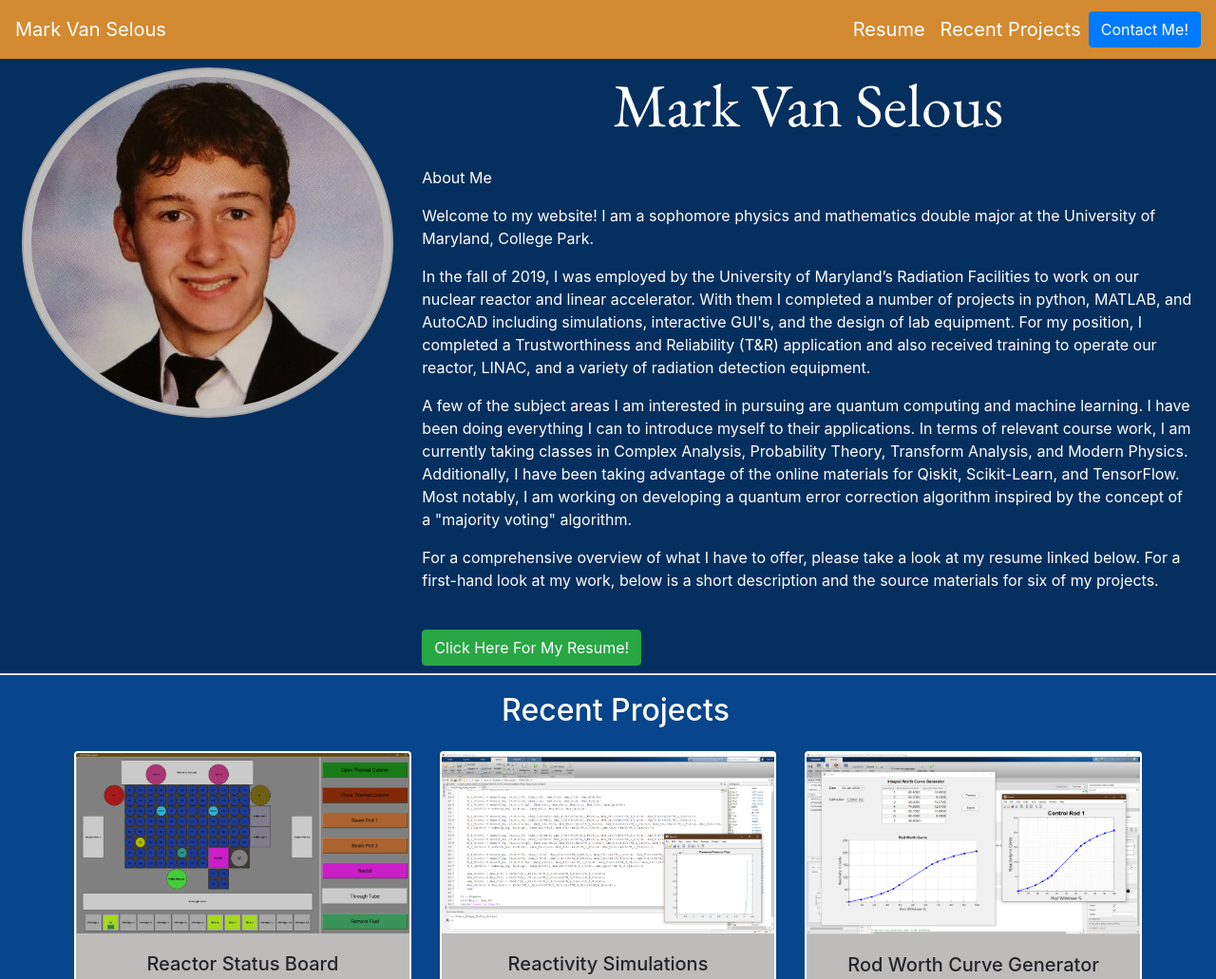
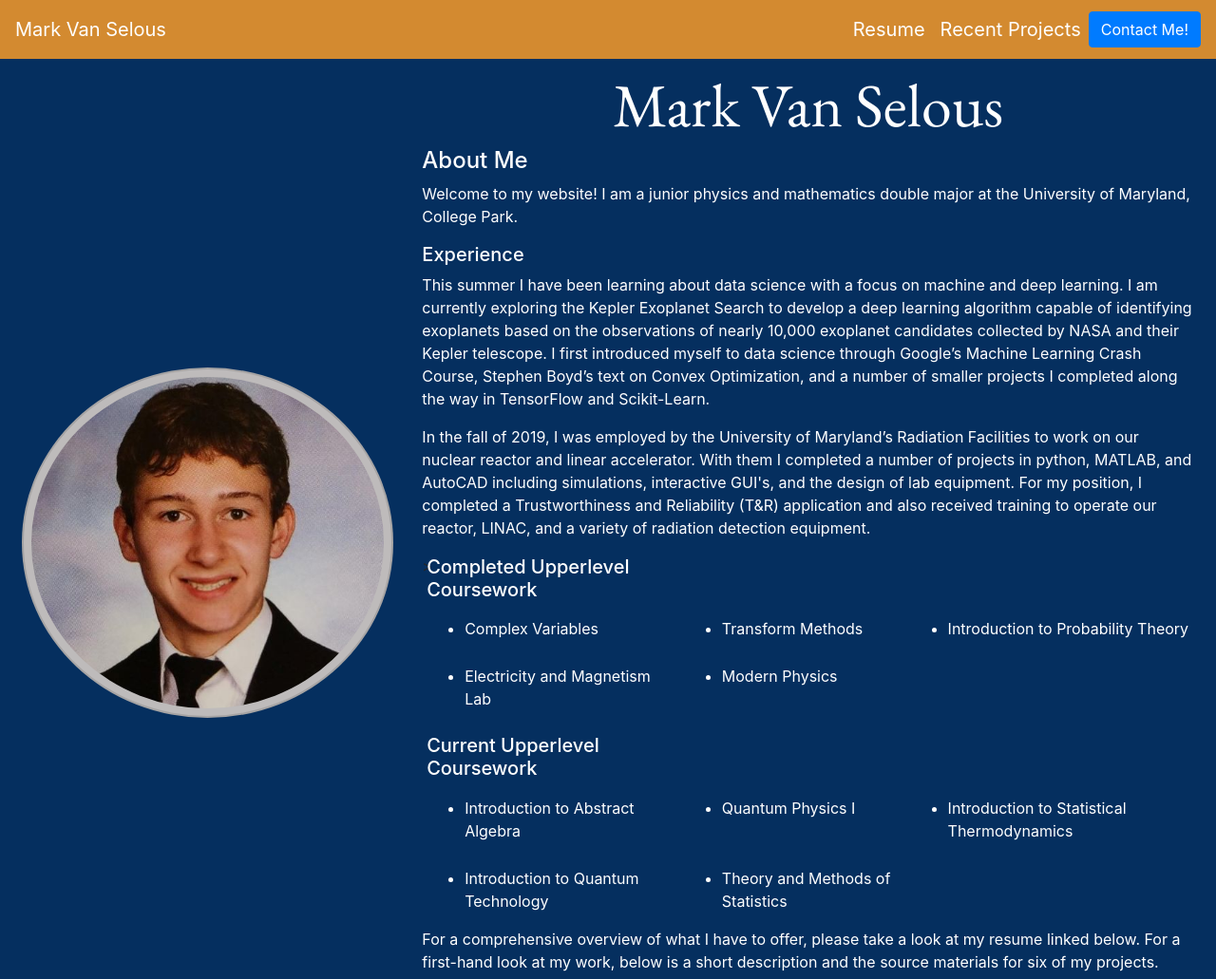
Before and after one commit to mvanselous/Personal_Website, a plain HTML site: page index.html in a window 1280 px wide. Shown: the top 1031 px of the page at 95% size. Drawn offline with nearby package versions, Linux system fonts and the light colour scheme.

Commit message:
Updated Site for Fall 2020

```diff
--- a/index.html
+++ b/index.html
@@ -28,6 +28,7 @@
         .card{
             background-color:#BEBBBB;
         }
+
         @media (min-width: 767px) {
             .content-to-hide {
                 display: none;
@@ -78,19 +79,74 @@
     <!--Bio-->
     <div class="containter text-center border-bottom border-2" style="background-color: #052F5F; padding-top:55px;">
         <div class="row ml-2 mr-2">
-            <div class="col-sm-4 mt-2">
+            <div class="col-sm-4 mt-2 my-auto">
                 <div class="card mt-2 mb-2 border-2 rounded-circle" style="background-color:#BEBBBB;">
                     <img src="Project_Pictures/MarkVanSelous_Picture_SM.jpeg" class="mt-2 mb-2 ml-2 mr-2 rounded-circle img-fluid" alt="Picture of Mark Van Selous">
                 </div>
             </div>
             <div class="col-sm-8 mt-2 mb-2 text-left">
                 <p class="text-center" style="color:white; font-family:EB Garamond; font-size: 64px;">Mark  <br class="content-to-hide"> Van Selous</p>
-                <p style="color:white;">About Me</p>
-                <p style="color:white;">Welcome to my website! I am a sophomore physics and mathematics double major at the University of Maryland, College Park.</p>
+                <h4 style="color:white; margin-top: -1.25rem;">About Me</h4>
+                <p style="color:white;">Welcome to my website! I am a junior physics and mathematics double major at the University of Maryland, College Park.</p>
+
+                <h5 style="color:white;">Experience</h5>
+                <p style="color:white;">This summer I have been learning about data science with a focus on machine and deep learning. I am currently exploring the Kepler Exoplanet Search to develop a deep learning algorithm capable of identifying exoplanets based on the observations of nearly 10,000 exoplanet candidates collected by NASA and their Kepler telescope. I first introduced myself to data science through Google’s Machine Learning Crash Course, Stephen Boyd’s text on Convex Optimization, and a number of smaller projects I completed along the way in TensorFlow and Scikit-Learn.</p>
+                <p style="color:white;"></p>
                 <p style="color:white;">In the fall of 2019, I was employed by the University of Maryland’s Radiation Facilities to work on our nuclear reactor and linear accelerator. With them I completed a number of projects in python, MATLAB, and AutoCAD including simulations, interactive GUI's, and the design of lab equipment. For my position, I completed a Trustworthiness and Reliability (T&R) application and also received training to operate our reactor, LINAC, and a variety of radiation detection equipment.</p>
-                <p style="color:white;">A few of the subject areas I am interested in pursuing are quantum computing and machine learning. I have been doing everything I can to introduce myself to their applications. In terms of relevant course work, I am currently taking classes in Complex Analysis, Probability Theory, Transform Analysis, and Modern Physics. Additionally, I have been taking advantage of the online materials for Qiskit, Scikit-Learn, and TensorFlow. Most notably, I am working on developing a quantum error correction algorithm inspired by the concept of a "majority voting" algorithm.</p>
-                <p style="color:white;">For a comprehensive overview of what I have to offer, please take a look at my resume linked below. For a first-hand look at my work, below is a short description and the source materials for six of my projects.</p>
-                <br>
+
+                <table class="table table-borderless table-sm" style="color:white; margin-top: -1.75rem;">
+                <tbody>
+                    <th>
+                        <h5>
+                            Completed Upperlevel Coursework
+                        </h5>
+                    </th>
+                    <tr>
+                        <td>
+                            <ul><li>Complex Variables</li></ul>
+                        </td>
+                        <td>
+                            <ul><li>Transform Methods</li></ul>
+                        </td>
+                        <td>
+                            <ul><li>Introduction to Probability Theory</li></ul>
+                        </td>
+                    </tr>
+                    <tr>
+                        <td>
+                            <ul><li>Electricity and Magnetism Lab</li></ul>
+                        </td>
+                        <td>
+                            <ul><li>Modern Physics</li></ul>
+                        </td>
+                    </tr>
+                    <th>
+                        <h5>
+                            Current Upperlevel Coursework
+                        </h5>
+                    </th>
+                    <tr>
+                        <td>
+                            <ul><li>Introduction to Abstract Algebra</li></ul>
+                        </td>
+                        <td>
+                            <ul><li>Quantum Physics I</li></ul>
+                        </td>
+                        <td>
+                            <ul><li>Introduction to Statistical Thermodynamics</li></ul>
+                        </td>
+                    </tr>
+                    <tr>
+                        <td>
+                            <ul><li>Introduction to Quantum Technology</li></ul>
+                        </td>
+                        <td>
+                            <ul><li>Theory and Methods of Statistics</li></ul>
+                        </td>
+                    </tr>>
+                </tbody>
+                </table>
+                <p style="color:white; margin-top: -1.25rem;">For a comprehensive overview of what I have to offer, please take a look at my resume linked below. For a first-hand look at my work, below is a short description and the source materials for six of my projects.</p>
                 <a class="btn btn-success float-left" href="MarkVanSelous_ActivitiesResume_General.pdf" role="button">Click Here For My Resume!</a>
                 <br class="content-to-hide">
                 <br class="content-to-hide">
@@ -177,45 +233,8 @@
             </div>
         </div>
     </div>
-<!--Current Projects-->
-    <div class="containter border-top border-2" style="background-color: #052F5F; margin-top:25px; padding-bottom:25px;">
-        <h2 id="Recent_Projects" class="ml-3 text-center mt-2" style="color:white; padding-top: 10px;">Ongoing Project</h2>
-        <div class="row ml-4 mr-4">
-            <!--Description of Current Work-->
-            <div class="col-sm-8 mt-2 my-auto" style="color:white; padding-top: 10px;">
-                <p>I am currently working to learn about quantum error reduction. So far, I have written a prototype quantum "majority vote" algorithm and would like to both understand its sources of error and experiment with ways to mitigate it. While, in theory, taking a majority vote should improve the success rate of a quantum circuit, in practice there are number of other factors I still need to consider. Below is a brief description of the issues I identified and will like to resolve.</p>
-                <br>
-                <dl>
-                    <dt>Ordering of Qubits</dt>
-                        <dd>In a quantum computer, it is not that straightforward to make two qubits communicate with each other. In the current implementation of my algorithm, I did not consider optimizing the connectivity of entangled qubits and some deceptively simple commands required several intermediate interactions. This is certainly a significant source of error I would like to address.</dd>
-                        <br>
-                    <dt>Error from the Gates I Used</dt>
-                        <dd>Another major source of error comes from the individual quantum gates chosen to be implemented. I would like to develop a stronger intuition for the error provided by the individual quantum gates. That way I can design around them and anticipate their effects.</dd>
-                        <br>
-                    <dt>Identifying More Suitable Circuits for the Algorithm</dt>
-                        <dd>A third factor is choosing a suitable circuit to implement an error correcting algorithm. In my current test, I have run my algorithm after a simple teleportation protocol which is relatively accurate on its own. I would like to run my algorithm in a more realistic scenario.</dd>
-                        <br>
-                    <dt>Learning from Experts</dt>
-                        <dd>Of course, there are many researchers I can learn from who have most definitely created very useful error correcting algorithms. After exploring what I can on my own, I will greatly benefit from reading about their experiences.</dd>
-                </dl>
-            </div>
-            <!--Picture Card With Caption-->
-            <div class="col-sm-4 mt-2">
-                <div class="card border-white border-2 rounded">
-                    <img class="card-img-top" src="Project_Pictures/Majority_Vote.png" alt="Example quantum circtuit from my majority vote algorithm.">
-                    <div class="card-body">
-                        <h5 class="card-title text text-center">Quantum Majority Vote</h5>
-                        <p class="card-text">&nbsp;&nbsp;&nbsp;&nbsp;The diagram in the screenshot above is a quantum circuit for a 9-qubit iteration of the algorithm I am working on. This sequence of interactions summarizes the information stored in the 9 qubits as a single “logical” qubit whose eigenstates represent the probability for the majority of the 9 qubits to be in one of their two superpositions.</p>
-                    </div>
-                    <div class="card-footer">
-                        <a class="btn btn-success float-right" href="Project_Files/Majority_Vote.zip" role="button">Download This Project!</a>
-                    </div>
-                </div>
-            </div>
-        </div>
-    </div>
 <!--Footer-->
-      <div class="footer" style="background-color:#D38A30; color:white; font-size:15px;">
+      <div class="footer" style="background-color:#D38A30; color:white; font-size:15px; margin-top: 15px;">
         <div class="container"></div>
             <div class="row ml-2 mr-2">
                 <div class="col-sm-4 mt-md-2 mb-2">
```
